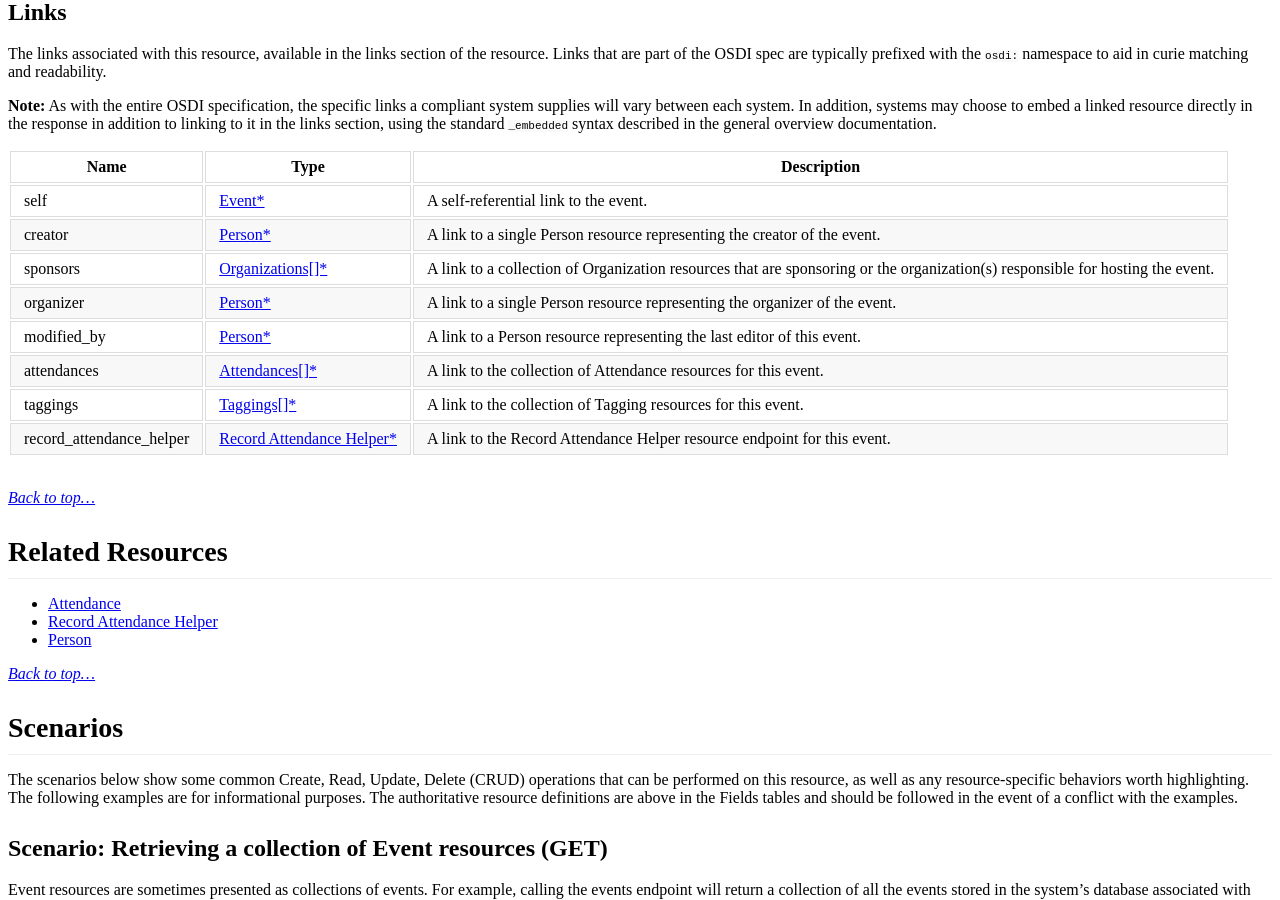
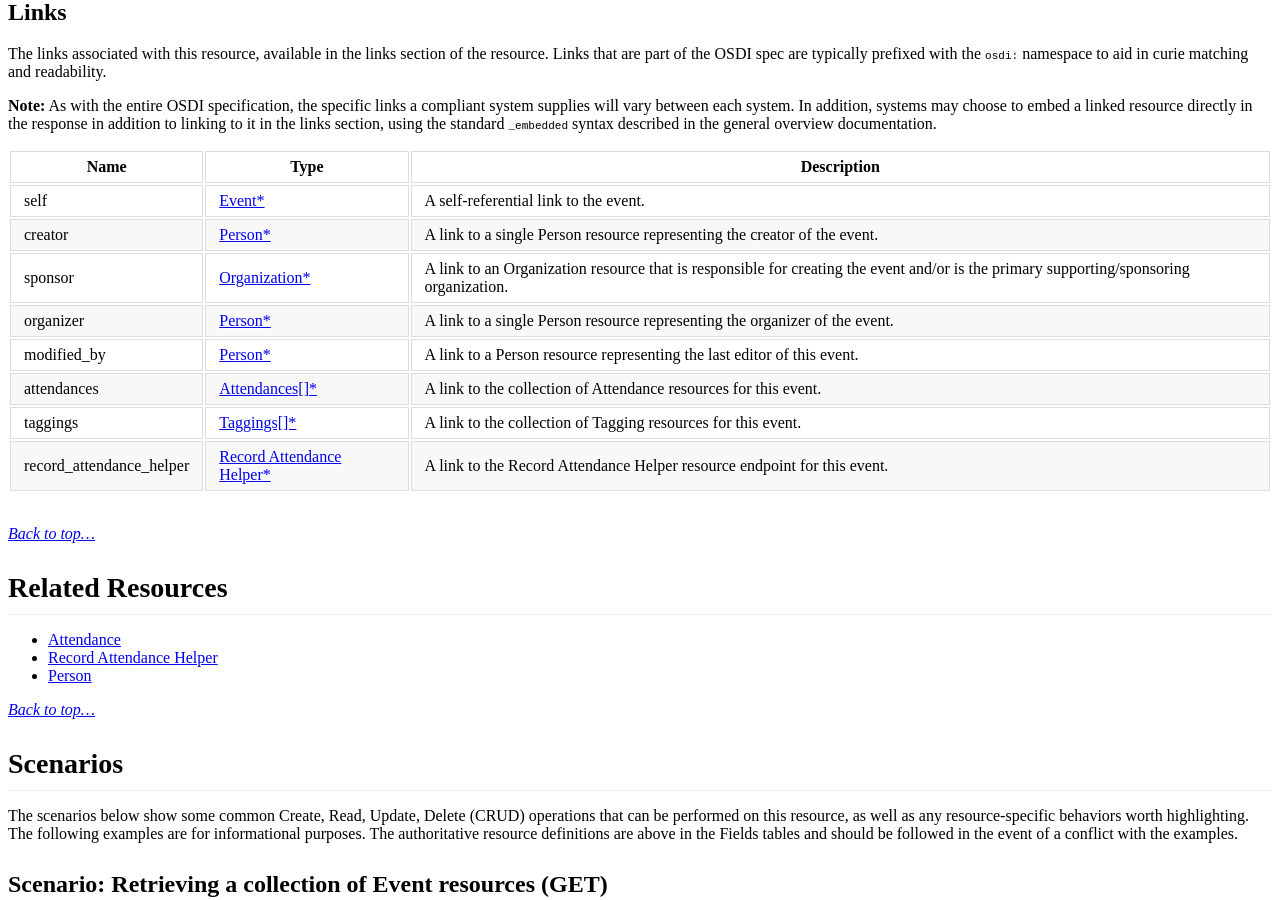
Before and after one commit to opensupporter/osdi-docs, a Jekyll site: the page built from events.md, in a window 1280 px wide and 900 px high, scrolled down 5778 px. Built offline with Jekyll 4.4.1, drawn with Linux system fonts in a browser that asks for light colours; a style sheet for code colours, icons or effects is not loaded.

Commit message:
make sponsor organization singular to avoid upload issues

```diff
--- a/events.md
+++ b/events.md
@@ -144,7 +144,7 @@ _[Back to top...](#)_
 |-----------    |-----------|-----------|--------------
 |self			|[Event*](events.html)	|A self-referential link to the event.
 |creator		|[Person*](people.html)  		|A link to a single Person resource representing the creator of the event.
-|sponsors		|[Organizations[]*](organizations.html)  		|A link to a collection of Organization resources that are sponsoring or the organization(s) responsible for hosting the event.
+|sponsor		|[Organization*](organizations.html)  		|A link to an Organization resource that is responsible for creating the event and/or is the primary supporting/sponsoring organization.
 |organizer		|[Person*](people.html)  		|A link to a single Person resource representing the organizer of the event.
 |modified_by	|[Person* ](people.html) 		|A link to a Person resource representing the last editor of this event.
 |attendances	|[Attendances[]*](attendances.html)	|A link to the collection of Attendance resources for this event.
```
Also changed, not shown: petitions.md (+1 -1 lines).
